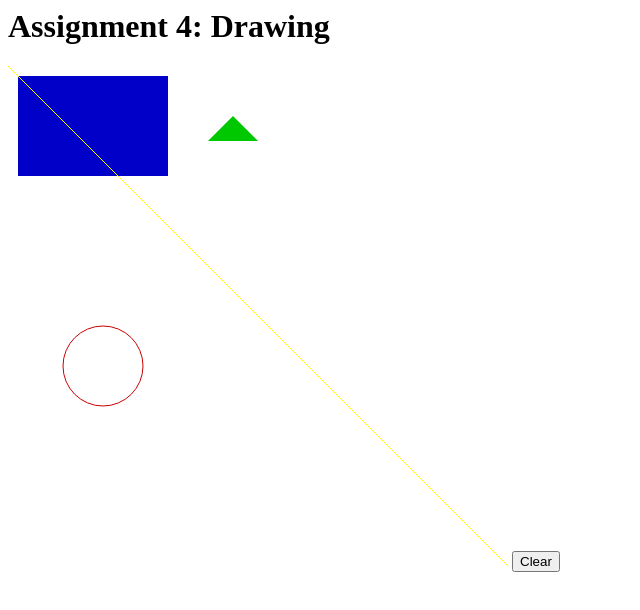
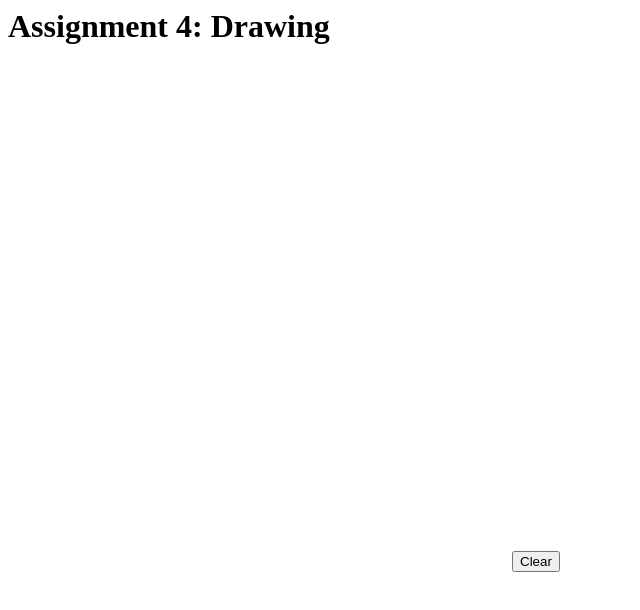
Before and after one commit to BrennanW313/Assignment4.github.io, a plain HTML site: page index.html in a window 1280 px wide. Both pictures are taken after a click on the button "Clear". Shown: the whole page, without its empty margins (0-640 px from the left). Drawn offline with Linux system fonts and the light colour scheme.

Commit message:
Update index.html

```diff
--- a/index.html
+++ b/index.html
@@ -31,6 +31,7 @@
         ctx.closePath();
         ctx.strokeStyle = "yellow";
         ctx.stroke();
+        ctx.clearRect(0, 0, 500, 500);
       }
     }
     draw();
@@ -38,7 +39,7 @@
       const canvas = document.getElementById("canvas");
       if (canvas.getContext) {
         const ctx = canvas.getContext("2d");
-        context.clearRect(0, 0, 500, 500);
+        ctx.clearRect(0, 0, 500, 500);
       }
     }
   </script>
```
